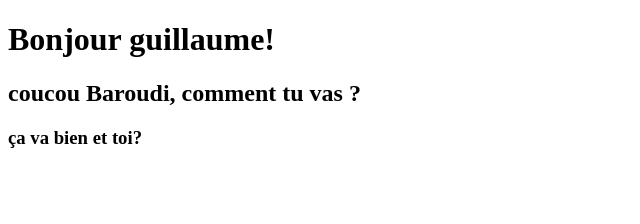
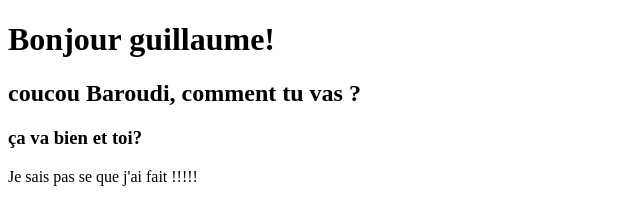
Before and after one commit to Baroudis/Partenaria-bar_gui, a plain HTML site: page index.html in a window 1280 px wide. Shown: the whole page, without its empty margins (0-640 px from the left). Drawn offline with Linux system fonts and the light colour scheme.

Commit message:
push sans pull

```diff
--- a/index.html
+++ b/index.html
@@ -10,5 +10,6 @@
     <h1>Bonjour guillaume!</h1>
     <h2>coucou Baroudi, comment tu vas ?</h2>
     <h3>ça va bien et toi?</h3>
+    <p>Je sais pas se que j'ai fait !!!!!</p>
 </body>
 </html>
```
